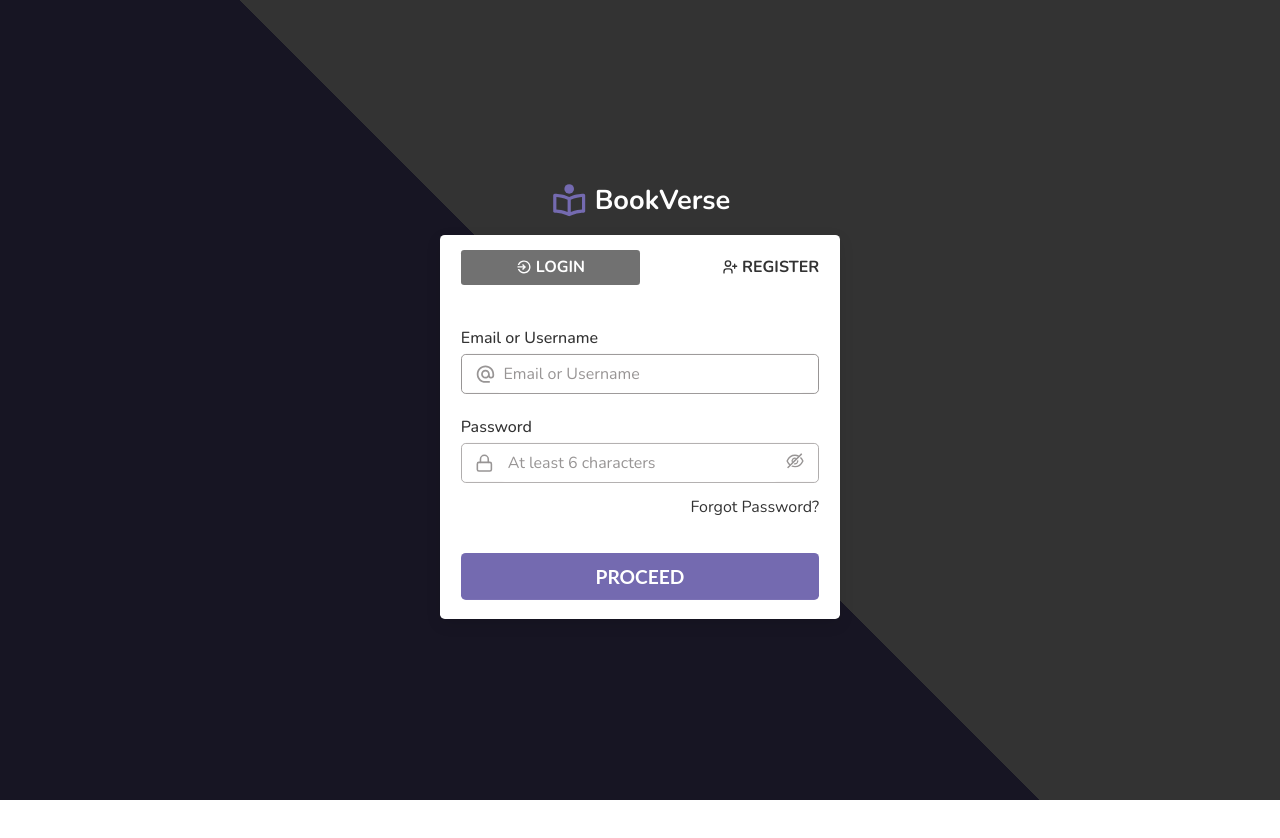
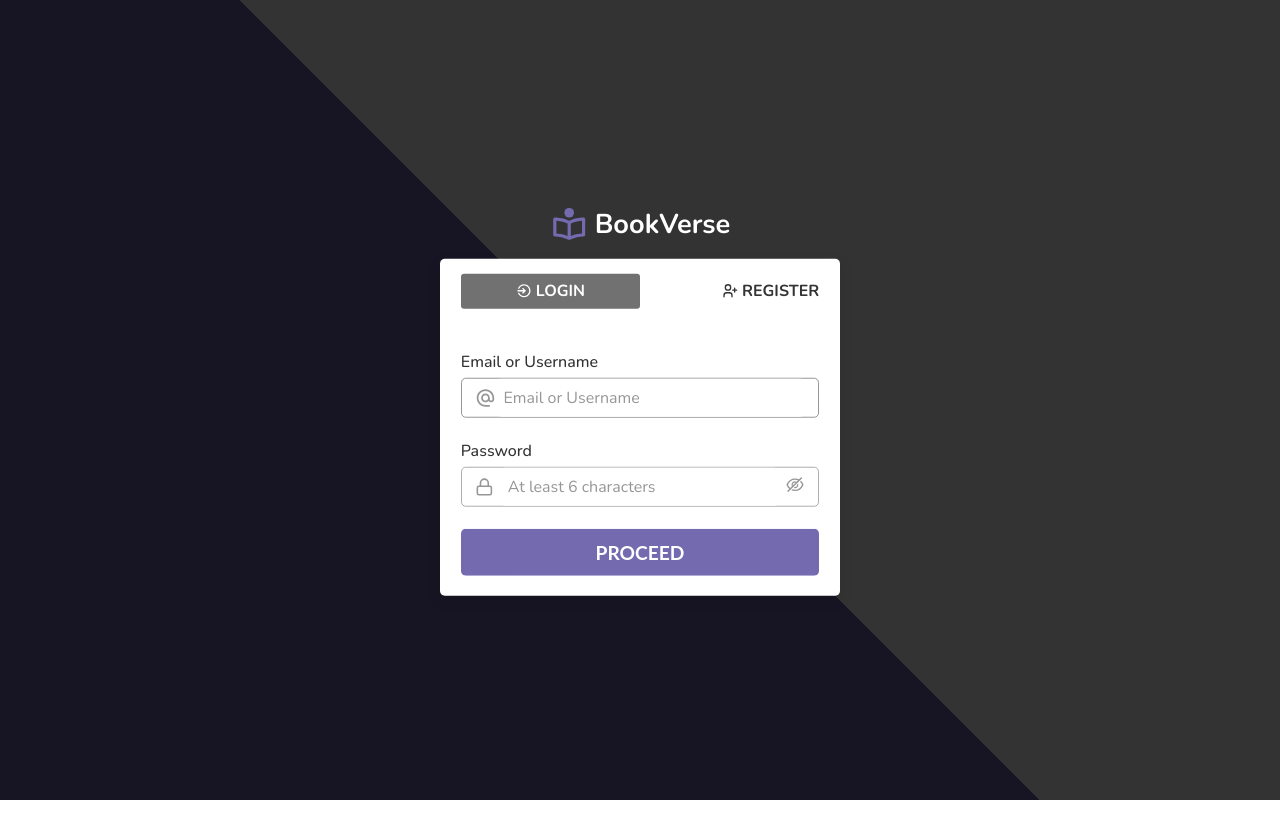
Before and after one commit to Elue-dev/BookVerse-Client-V2, a React (Vite) app: page /auth in a window 1280 px wide. Shown: the top 838 px of the page. Built offline with nearby package versions, Linux system fonts and the light colour scheme; no server answers.

Commit message:
feat: temporarily remove forgot password link

```diff
--- a/src/pages/auth/Auth.tsx
+++ b/src/pages/auth/Auth.tsx
@@ -249,11 +249,11 @@ export default function Auth() {
               </div>
             </label>
 
-            <Link to="/auth/forgot-password">
+            {/* <Link to="/auth/forgot-password">
               <p style={{ textAlign: "right", margin: ".8rem 0" }}>
                 Forgot Password?
               </p>
-            </Link>
+            </Link> */}
 
             {authState === "login" && <br />}
 
```
